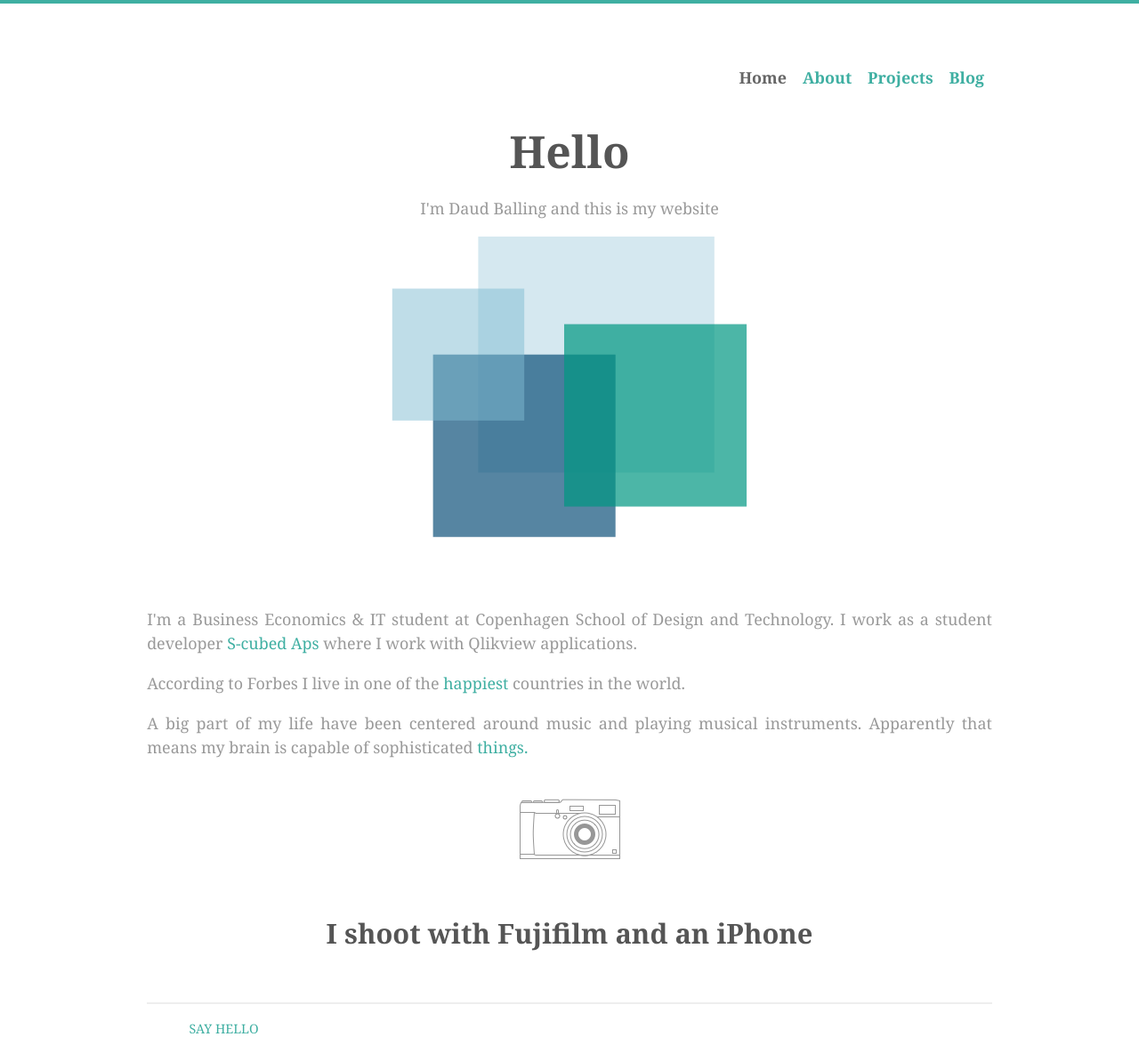
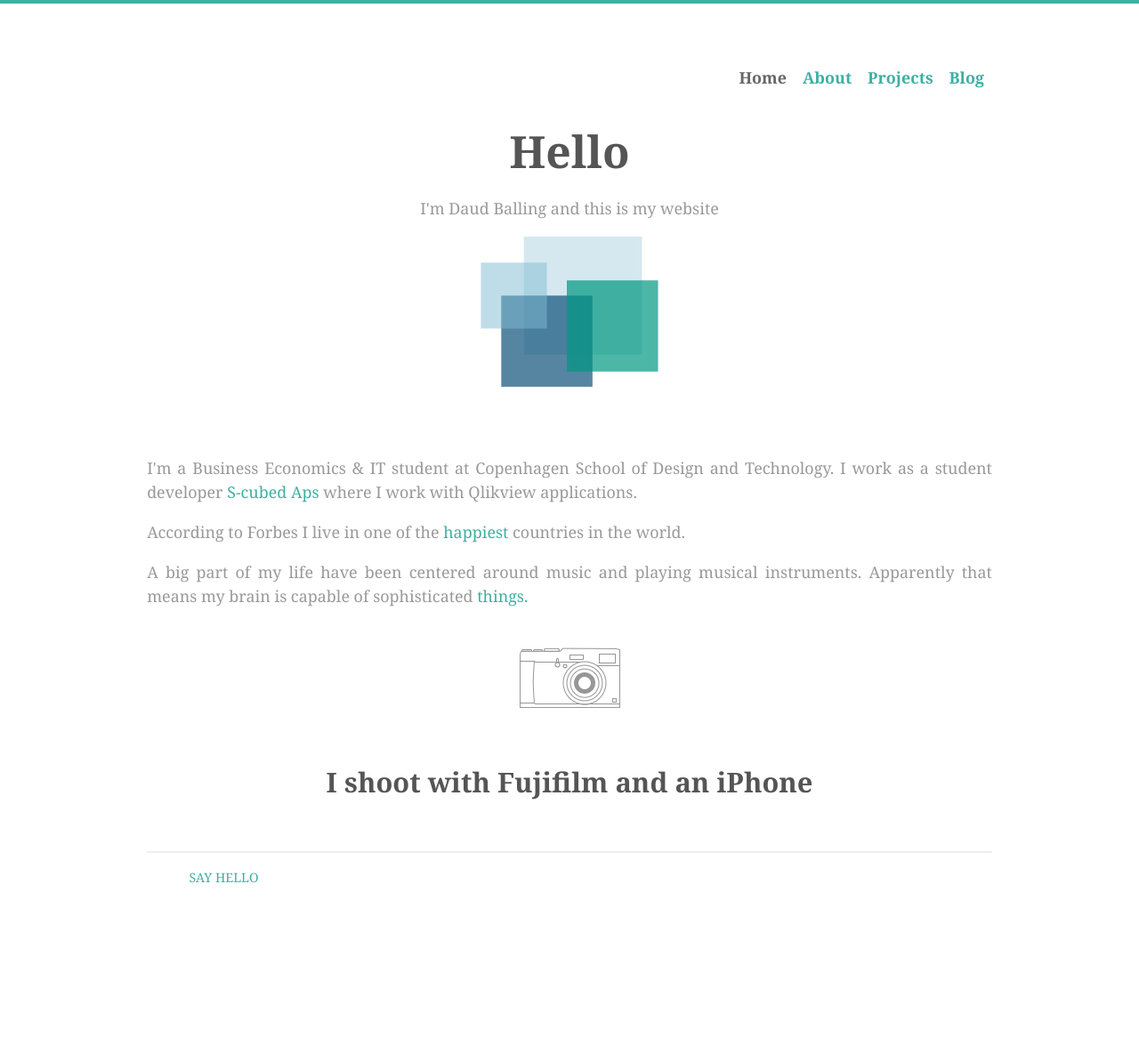
Before and after one commit to daudballing/daudballing.github.io, a Jekyll site: the page built from index.html, in a window 1280 px wide. Shown: the whole page at 89% size. Built offline with Jekyll 4.4.1, drawn with Linux system fonts in a browser that asks for light colours; Markdown is read by kramdown in place of the engine named in the settings; after the commit the page ends 1023 px from its top, so only the background shows below that.

Commit message:
Fixing headings

```diff
--- a/css/main.css
+++ b/css/main.css
@@ -38,7 +38,6 @@ h1, h2, h3, h4, h5, h6 {
   background-color: #FFF;
   color: #555;
   font: 'Noto Sans' Helvetica, Arial, sans-serif;
-  font-size: 10rem;
   text-align: justify;
 }
 
--- a/index.html
+++ b/index.html
@@ -10,7 +10,7 @@ home: true
 				<h1>Hello</h1>
 				<p>I'm Daud Balling and this is my website</p>
 			 <div class="column full">
-               <img src="./assets/images/square-large.png" id="square-image">
+               <img src="./assets/images/square-medium.png" id="square-image">
               </div>
             </div>
           </div>
```
